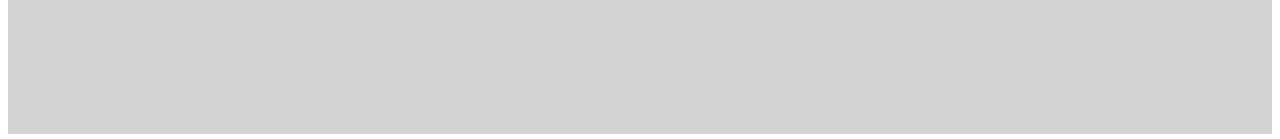
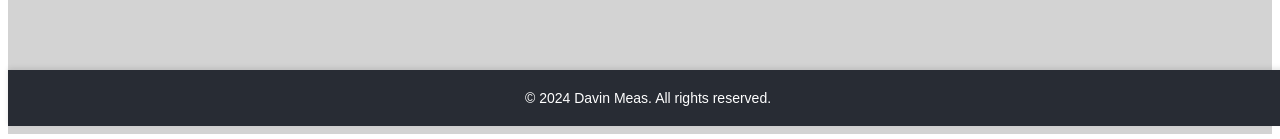
Before and after one commit to bc-davin/davin.dev, a React (Vite) app in the folder client/: page / in a window 1280 px wide. Shown: the part 674-813 px from the top of the page. Built offline with nearby package versions, Linux system fonts and the light colour scheme.

Commit message:
completed the home page and add footer

```diff
--- a/client/src/App.tsx
+++ b/client/src/App.tsx
@@ -1,6 +1,7 @@
 import { BrowserRouter as Router, Routes, Route } from 'react-router-dom';
 import Navigation from './components/Navigation/navigation';
 import Home from './components/Home/home';
+import Footer from './components/Footer/footer';
 import './App.css';
 
 function App() {
@@ -16,6 +17,7 @@ function App() {
             {/* Add more routes here */}
           </Routes>
         </div>
+        <Footer />
       </div>
     </Router>
   );
--- /dev/null
+++ b/client/src/components/Footer/footer.css
@@ -0,0 +1,39 @@
+.footer {
+    background-color: #282c34;
+    color: #ffffff;
+    text-align: center;
+    padding: 20px 0;
+    position: fixed;
+    width: 100%;
+    bottom: 0;
+    box-shadow: 0 -2px 5px rgba(0, 0, 0, 0.1);
+    font-family: 'Arial', sans-serif;
+  }
+
+  .footer p {
+    margin: 0;
+    font-size: 14px;
+  }
+
+  .footer a {
+    color: #61dafb;
+    text-decoration: none;
+  }
+
+  .footer a:hover {
+    text-decoration: underline;
+  }
+
+  @media (max-width: 768px) {
+    .footer {
+      padding: 15px 0;
+      font-size: 12px;
+    }
+  }
+
+  @media (min-width: 769px) {
+    .footer {
+      padding: 20px 0;
+      font-size: 14px;
+    }
+  }
--- /dev/null
+++ b/client/src/components/Footer/footer.tsx
@@ -0,0 +1,13 @@
+import React from 'react';
+import './footer.css';
+
+function Footer() {
+  const currentYear = new Date().getFullYear();
+  return (
+    <footer className="footer">
+      <p>&copy; {currentYear} Davin Meas. All rights reserved.</p>
+    </footer>
+  );
+}
+
+export default Footer;
--- a/client/src/components/Home/home.css
+++ b/client/src/components/Home/home.css
@@ -5,6 +5,7 @@
     background-color: #f0f0f0;
     font-family: Arial, sans-serif;
     margin-top: 60px;
+    box-shadow: 0 4px 8px rgba(0, 0, 0, 0.1);
 }
 
 .containerLeft {
@@ -39,4 +40,45 @@
     height: 250px;
     object-fit: cover;
     box-shadow: 0 4px 8px rgba(0, 0, 0, 0.1);
+    transition: transform 0.3s ease, box-shadow 0.3s ease;
 }
+
+.containerRight img:hover {
+    transform: scale(1.05);
+    box-shadow: 0 8px 16px rgba(0, 0, 0, 0.2);
+}
+
+@media (min-width: 769px) {
+    .homeContainer {
+        flex-direction: row;
+        justify-content: space-between;
+        align-items: center;
+    }
+
+    .containerLeft {
+        text-align: left;
+        margin-bottom: 0;
+    }
+
+    .containerRight img {
+        width: 250px;
+        height: 250px;
+    }
+}
+
+/* Media query for screens 768px or narrower */
+@media (max-width: 768px) {
+    .homeContainer {
+        flex-direction: column;
+        text-align: center;
+    }
+
+    .containerLeft, .containerRight {
+        width: 100%;
+    }
+
+    .containerRight img {
+        width: 150px;
+        height: 150px;
+    }
+}
```
